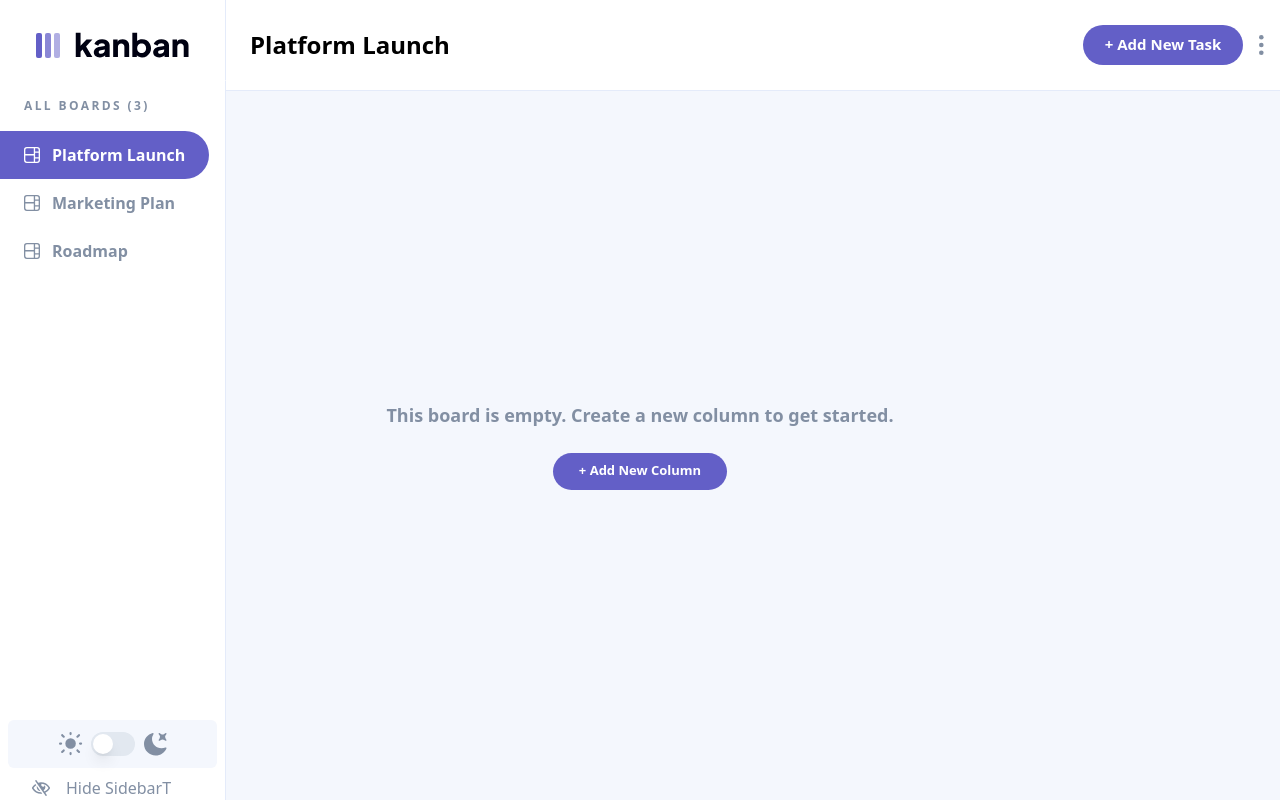
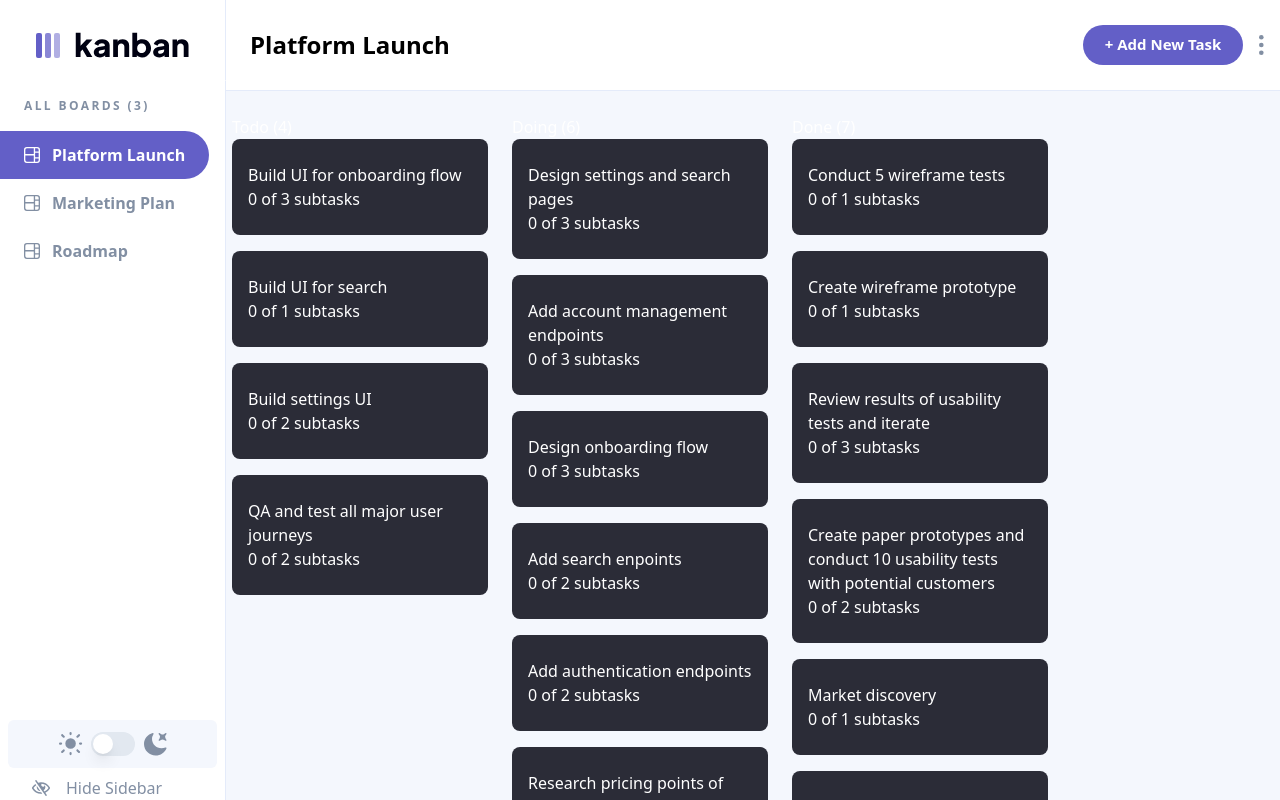
Before and after one commit to Krymancer/kanban-task-management, a Next.js app: page / in a window 1280 px wide. Built offline with nearby package versions, Linux system fonts and the light colour scheme.

Commit message:
feat: refactoring data in hooks to easy access and meaningful names and access

```diff
--- a/src/app/page.tsx
+++ b/src/app/page.tsx
@@ -1,25 +1,10 @@
 'use client';
-
-import Button from '@/components/Button';
 import Header from '@/components/Header';
-
-import data from '@/utils/data.json';
-
-function Columns() {
-  return (
-    <section className='flex flex-col items-center justify-center gap-6 px-4'>
-      <p className='text-center text-medium-gray font-bold text-lg'>This board is empty. Create a new column to get started.</p>
-      <Button className='w-[174px]' onClick={() => { }}>+ Add New Column</Button>
-    </section>
-  )
-}
+import Columns from '@/components/Columns';
 
 export default function Home() {
-
-  console.log(data);
-
   return (
-    <main className='h-full min-h-screen flex flex-col overflow-hidden'>
+    <main className='h-screen  flex flex-col overflow-hidden'>
       <Header />
       <div className='bg-light-gray flex flex-col flex-auto items-center justify-center dark:bg-very-dark-gray'>
         <Columns />
--- /dev/null
+++ b/src/components/Columns.tsx
@@ -0,0 +1,54 @@
+import Button from '@/components/Button';
+import { useBoards } from '@/hooks/useBoards';
+import { useSelectedBoard } from '@/hooks/useSelectedBoard';
+import { type Task, type Column } from '@/types/board';
+
+
+type RowItemProps = Task;
+
+function RowItem({title, subtasks}: RowItemProps) {
+  return (
+    <div className='px-4 py-6 rounded-lg max-w-64 bg-dark-gray'>
+      <h1>{title}</h1>
+      <p>{`0 of ${subtasks.length} subtasks`}</p>
+    </div>
+  )
+}
+
+type ColumnProps = Column;
+
+function Column({name, tasks}: ColumnProps) {
+  return(
+    <div className="text-white">
+    {`${name} (${tasks.length})`}
+      <div className='flex flex-col gap-4 justify-start'>
+        {
+          tasks.map((task, index) => (<RowItem key={index} {...task} />))
+        }
+      </div>
+    </div>
+  );
+}
+
+export default function Columns() {
+  const {boards} = useBoards();
+  const {selected} = useSelectedBoard();
+  const columns = boards.boards.filter(x => x.name === selected).map(x => x.columns).pop();
+
+  if(!columns?.length) {
+    return (
+      <section className='flex flex-col items-center justify-center gap-6 px-4'>
+        <p className='text-center text-medium-gray font-bold text-lg'>This board is empty. Create a new column to get started.</p>
+        <Button className='w-[174px]' onClick={() => { }}>+ Add New Column</Button>
+      </section>
+   );
+  }
+
+  return(
+    <section className='flex flex-row gap-6 p-6 overflow-scroll'>
+      {
+        columns.map((column, index) => (<Column key={index} name={column.name} tasks={column.tasks} />))
+      }
+    </section>
+  );
+}
--- a/src/components/Header.tsx
+++ b/src/components/Header.tsx
@@ -5,7 +5,7 @@ import VerticalEllipsisIcon from '@/components/icons/VerticalEllipsisIcon';
 import Sidebar from '@/components/Sidebar';
 import SidebarMobilePopUp from '@/components/SidebarMobilePopUp';
 import Button from './Button';
-import { useData } from '@/hooks/useData';
+import { useSelectedBoard } from '@/hooks/useSelectedBoard';
 
 function Logo() {
   return(
@@ -18,7 +18,7 @@ function Logo() {
 }
 
 export default function Header() {
-  const {data, setData} = useData();
+  const {selected} = useSelectedBoard();
 
   return (
     <header className='flex items-center dark:bg-dark-gray border-b border-b-lines-light dark:border-b-lines-dark'>
@@ -29,7 +29,7 @@ export default function Header() {
 
       <div className='flex justify-between w-full pr-4'>
         <div className='flex items-center'>
-          <div className='hidden sm:block text-2xl font-bold sm:pl-6 dark:text-white'>{data.boards[0].name}</div>
+          <div className='hidden sm:block text-2xl font-bold sm:pl-6 dark:text-white'>{selected}</div>
           <SidebarMobilePopUp />
         </div>
 
--- a/src/components/Sidebar.tsx
+++ b/src/components/Sidebar.tsx
@@ -1,26 +1,32 @@
-import { useData } from '@/hooks/useData';
+import { useBoards } from "@/hooks/useBoards";
 import SidebarBoardItem from "./SidebarBoardItem";
 import ThemeToggle from "./ThemeToggle";
 import HideSidebarIcon from "./icons/HideSidebarIcon";
+import { useSelectedBoard } from "@/hooks/useSelectedBoard";
 
 export default function Sidebar() {
-  const {data, setData} = useData();
+  const {boards} = useBoards();
+  const {selected} = useSelectedBoard();
+
+  function setSidebarOpen(flag: boolean) {}
 
   return (
     <div className='hidden absolute inset-0 top-20 sm:flex flex-col justify-between  border-t border-t-white border-r border-r-lines-light bg-white dark:bg-dark-gray dark:border-r-lines-dark dark:border-t-dark-gray w-[226px]'>
       <div>
-        <div className='px-6 py-4 font-bold text-medium-gray text-[12px] tracking-[2.4px]'>ALL BOARDS ({data.boards.length})</div>
+        <div className='px-6 py-4 font-bold text-medium-gray text-[12px] tracking-[2.4px]'>ALL BOARDS ({boards.boards.length})</div>
         <div>
           {
-            data.boards.map((board, index) => (
-              <SidebarBoardItem key={index} name={board.name} active={index===0} />
+            boards.boards.map((board, index) => (
+              <SidebarBoardItem key={index} name={board.name} active={board.name === selected} />
             ))
           }
         </div>
       </div>
       <div>
         <ThemeToggle />
-        <div className='flex gap-4 text-medium-gray items-center px-8 cursor-pointer'><HideSidebarIcon /> Hide SidebarT</div>
+        <div className='flex gap-4 text-medium-gray items-center px-8 cursor-pointer' onClick={() => setSidebarOpen(false)}>
+          <HideSidebarIcon /> Hide Sidebar
+        </div>
       </div>
     </div>
   );
--- a/src/components/SidebarBoardItem.tsx
+++ b/src/components/SidebarBoardItem.tsx
@@ -1,4 +1,6 @@
+import { useSelectedBoard } from "@/hooks/useSelectedBoard";
 import BoardIcon from "./icons/BoardIcon";
+import { cn } from "@/lib/utils";
 
 type SidebarBoardItemProps = {
   name: string;
@@ -6,9 +8,18 @@ type SidebarBoardItemProps = {
 };
 
 export default function SidebarBoardItem({ name, active }: SidebarBoardItemProps) {
+  const {setSelected} = useSelectedBoard();
+
   return (
-    <div className='w-full flex justify-start'>
-      <div className={`${active ? 'bg-main-purple text-white' : 'text-medium-gray'} rounded-r-[100px] flex items-center gap-3 px-6 py-4 font-bold max-h-12`} >
+    <div className='w-full flex justify-start select-none cursor-pointer' onClick={() => setSelected(name)}>
+     <div className={cn(
+      'rounded-r-[100px] flex items-center gap-3 px-6 py-4 font-bold max-h-12 transition-all',
+        {
+          ['bg-main-purple text-white']: active,
+          ['text-medium-gray']: !active
+        }
+      )}
+    >
         <BoardIcon />
         {name}
       </div>
--- /dev/null
+++ b/src/hooks/useBoards.tsx
@@ -0,0 +1,38 @@
+"use client";
+
+import { Kanbam } from "@/types/board";
+import React, { ReactNode, createContext, useContext, useState } from "react";
+import defaultData from '@/utils/data.json';
+
+export const BoardsContext = createContext<BoardsContext | null>(null);
+
+type BoardsContextProviderProps = {
+  children: ReactNode;
+}
+
+type BoardsContext = {
+  boards: Kanbam,
+  setBoards: React.Dispatch<React.SetStateAction<Kanbam>>
+};
+
+export default function BoardsContextProvider({children} : BoardsContextProviderProps) {
+  const [boards, setBoards] = useState<Kanbam>(defaultData);
+
+  return (
+    <BoardsContext.Provider value={{
+      boards,
+      setBoards,
+    }}>
+      {children}
+    </BoardsContext.Provider>
+  );
+}
+
+export function useBoards(){
+  const context = useContext(BoardsContext);
+  if(!context) {
+    throw new Error('useBoards must be used within a BoardsContextProvider');
+  }
+
+  return context;
+}
--- a/src/hooks/useData.tsx
+++ /dev/null
@@ -1,38 +0,0 @@
-"use client";
-
-import { Kanbam } from "@/types/board";
-import { ReactNode, createContext, useContext, useState } from "react";
-import defaultData from '@/utils/data.json';
-
-export const DataContext = createContext<DataContext | null>(null);
-
-type DataContextProviderProps = {
-  children: ReactNode;
-}
-
-type DataContext = {
-  data: Kanbam,
-  setData: React.Dispatch<React.SetStateAction<Kanbam>>
-};
-
-export default function DataContextProvider({children} : DataContextProviderProps) {
-  const [data, setData] = useState<Kanbam>(defaultData);
-
-  return (
-    <DataContext.Provider value={{
-      data,
-      setData
-    }}>
-      {children}
-    </DataContext.Provider>
-  );
-}
-
-export function useData(){
-  const context = useContext(DataContext);
-  if(!context) {
-    throw new Error('useData must be used within a DataContextProvider');
-  }
-
-  return context;
-}
--- /dev/null
+++ b/src/hooks/useSelectedBoard.tsx
@@ -0,0 +1,37 @@
+"use client";
+import React, { ReactNode, createContext, useContext, useState } from "react";
+import defaultData from '@/utils/data.json';
+
+
+export const SelectedBoardContext = createContext<SelectedBoardContext | null>(null);
+
+type SelectedBoardContextProviderProps = {
+  children: ReactNode;
+}
+
+type SelectedBoardContext = {
+  selected: string,
+  setSelected: React.Dispatch<React.SetStateAction<string>>
+};
+
+export default function SelectedBoardContextProvider({children} : SelectedBoardContextProviderProps) {
+  const [selected, setSelected] = useState<string>(defaultData.boards[0].name);
+
+  return (
+    <SelectedBoardContext.Provider value={{
+      selected,
+      setSelected,
+    }}>
+      {children}
+    </SelectedBoardContext.Provider>
+  );
+}
+
+export function useSelectedBoard(){
+  const context = useContext(SelectedBoardContext);
+  if(!context) {
+    throw new Error('useSelectedBoard must be used within a SelectedBoardContextProvider');
+  }
+
+  return context;
+}
```
Also changed, not shown: src/app/layout.tsx (+6 -3 lines).
